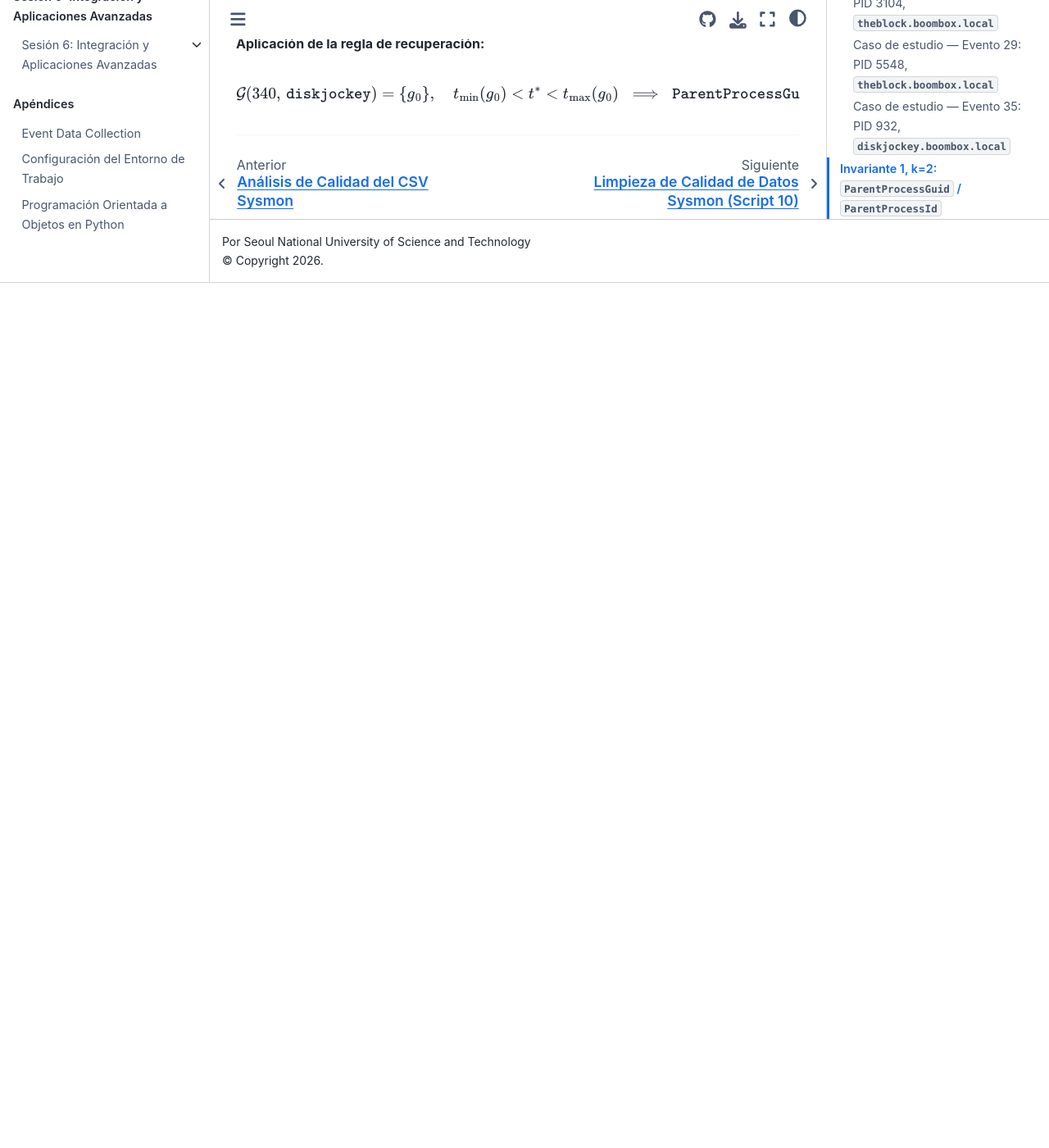
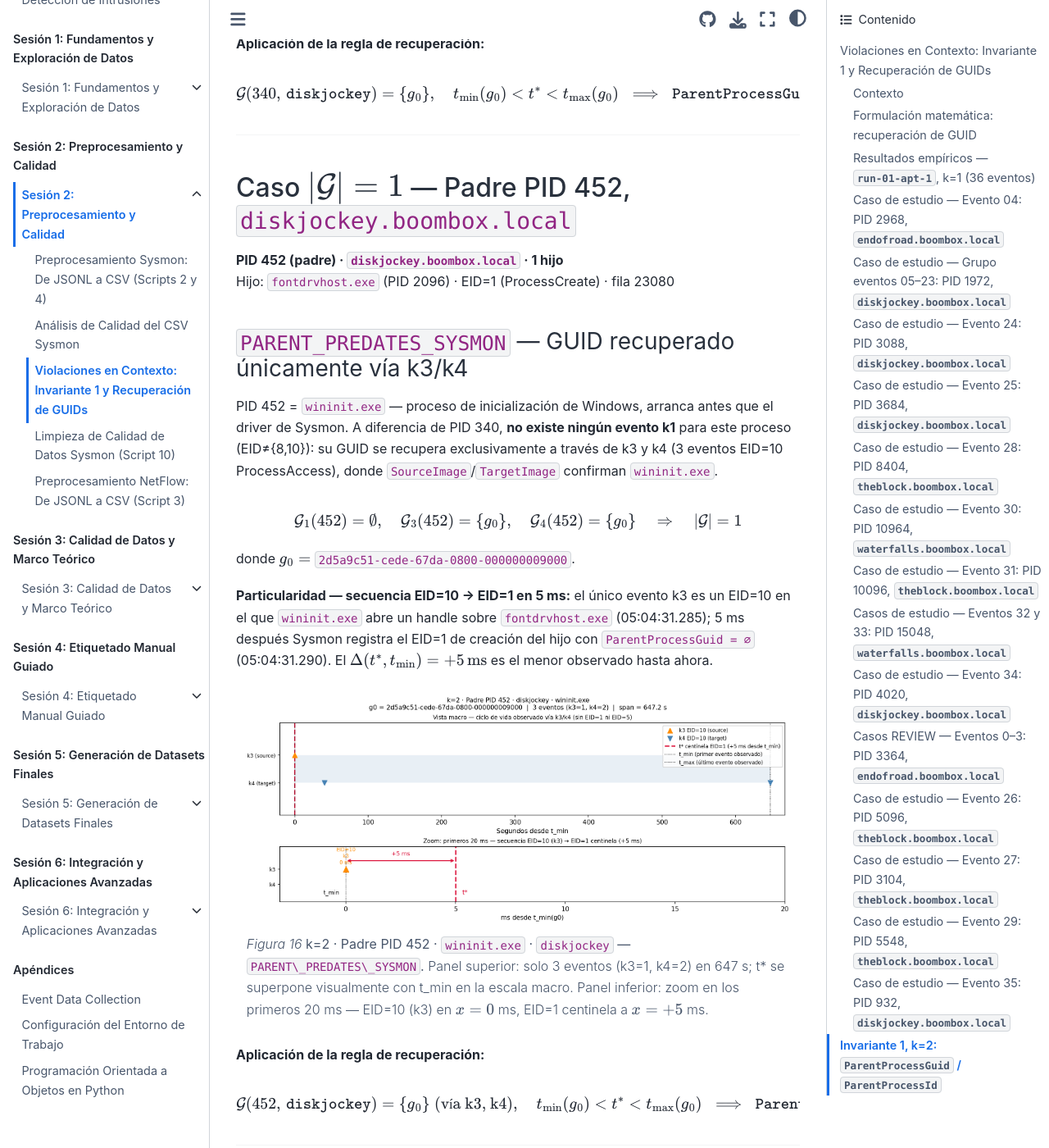
Before and after one commit to ollerenac/curso2026, a Jupyter Book: the page built from sesion-2/9-violaciones-en-contexto.md, in a window 1280 px wide and 1400 px high, scrolled down 36215 px. Shown: the whole window at 82% size. Built offline with Jupyter Book 1.0.4 settings and Sphinx 7.4.7 and the Sphinx Book theme 1.1.4, drawn with Linux system fonts in a browser that asks for light colours; before the commit the page ends 36560 px from its top, so only the background shows below that.

Commit message:
docs(sesion-2): add k=2 PID 452 case to 9-violaciones-en-contexto.md
wininit.exe (PID 452, diskjockey): PARENT_PREDATES_SYSMON with g0 recovered
via k3/k4 only (no k1 events). 5 ms gap between EID=10 k3 and EID=1 sentinel.

Co-Authored-By: Claude Sonnet 4.6 <noreply@anthropic.com>

````diff
--- a/sesion-2/9-violaciones-en-contexto.md
+++ b/sesion-2/9-violaciones-en-contexto.md
@@ -1366,3 +1366,53 @@ t_{\min}(g_0) < t^* < t_{\max}(g_0)
 $$
 
 ---
+
+## Caso $\lvert\mathcal{G}\rvert = 1$ — Padre PID 452, `diskjockey.boombox.local`
+
+**PID 452 (padre) · `diskjockey.boombox.local` · 1 hijo**
+Hijo: `fontdrvhost.exe` (PID 2096) · EID=1 (ProcessCreate) · fila 23080
+
+### `PARENT_PREDATES_SYSMON` — GUID recuperado únicamente vía k3/k4
+
+PID 452 = `wininit.exe` — proceso de inicialización de Windows, arranca antes
+que el driver de Sysmon. A diferencia de PID 340, **no existe ningún evento k1**
+para este proceso (EID≠{8,10}): su GUID se recupera exclusivamente a través de
+k3 y k4 (3 eventos EID=10 ProcessAccess), donde `SourceImage`/`TargetImage`
+confirman `wininit.exe`.
+
+$$
+\mathcal{G}_1(452) = \emptyset,\quad
+\mathcal{G}_3(452) = \{g_0\},\quad
+\mathcal{G}_4(452) = \{g_0\}
+\quad\Rightarrow\quad \lvert\mathcal{G}\rvert = 1
+$$
+
+donde $g_0 =$ `2d5a9c51-cede-67da-0800-000000009000`.
+
+**Particularidad — secuencia EID=10 → EID=1 en 5 ms:**
+el único evento k3 es un EID=10 en el que `wininit.exe` abre un handle sobre
+`fontdrvhost.exe` (05:04:31.285); 5 ms después Sysmon registra el EID=1 de
+creación del hijo con `ParentProcessGuid = ∅` (05:04:31.290).
+El $\Delta(t^*, t_{\min}) = +5\,\text{ms}$ es el menor observado hasta ahora.
+
+```{figure} img/ev_k2_452_timeline.png
+:name: ev-k2-452-timeline
+:width: 100%
+
+**k=2 · Padre PID 452 · `wininit.exe` · `diskjockey` — `PARENT\_PREDATES\_SYSMON`.**
+Panel superior: solo 3 eventos (k3=1, k4=2) en 647 s; t* se superpone visualmente
+con t_min en la escala macro.
+Panel inferior: zoom en los primeros 20 ms — EID=10 (k3) en $x=0$ ms,
+EID=1 centinela a $x=+5$ ms.
+```
+
+**Aplicación de la regla de recuperación:**
+
+$$
+\mathcal{G}(452,\,\texttt{diskjockey}) = \{g_0\}\;(\text{vía k3, k4}),\quad
+t_{\min}(g_0) < t^* < t_{\max}(g_0)
+\;\implies\; \texttt{ParentProcessGuid} \leftarrow g_0 \quad
+[\texttt{PARENT\_PREDATES\_SYSMON}]
+$$
+
+---
````
